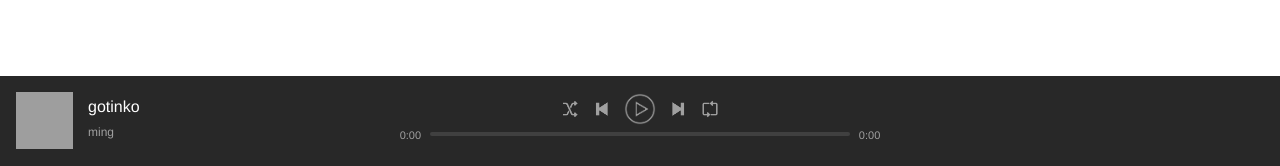
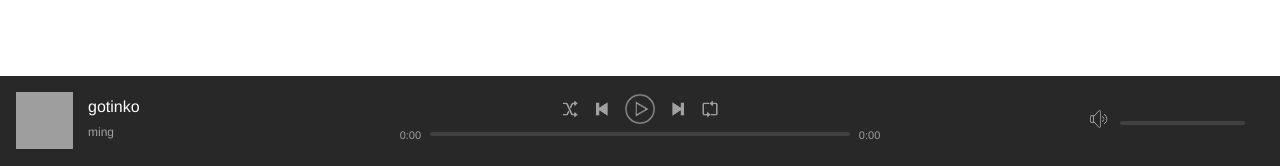
Before and after one commit to lancecm/Spotify-PHP, a PHP site: page / in a window 1280 px wide. Shown: the part 634-800 px from the top of the page. Run offline with PHP 8.4, Linux system fonts and the light colour scheme; the visitor is signed in with stand-in values (Sample User, id 1); grey boxes are pictures that could not be loaded.

Commit message:
volumn bar

```diff
--- a/assets/css/style.css
+++ b/assets/css/style.css
@@ -28,6 +28,11 @@ html, body {
 #nowPlayingRight {
     width: 30%;
     min-width: 180px;
+}
+
+#nowPlayingRight {
+    position: relative;
+    margin-top: 16px;
 }
 
 #nowPlayingCenter {
@@ -127,3 +132,13 @@ html, body {
     font-size: 12px;
     color: #a0a0a0;
 }
+
+.volumeBar {
+    width: 180px;
+    position: absolute;
+    right: 0;
+}
+
+.volumeBar .progressBar {
+    width: 125px;
+}
--- a/index.php
+++ b/index.php
@@ -84,7 +84,17 @@
             </div>
 
             <div id="nowPlayingRight">
+                <div class="volumeBar">
+                    <button class="controlButton volume" title="volume button">
+                        <img src="assets/images/icons/volume.png" alt="Volume">
+                    </button>
 
+                    <div class="progressBar">
+                        <div class="progressBarBg">
+                            <div class="progress"></div>
+                        </div>
+                    </div>
+                </div>
             </div>
         </div>
     </div>
```
